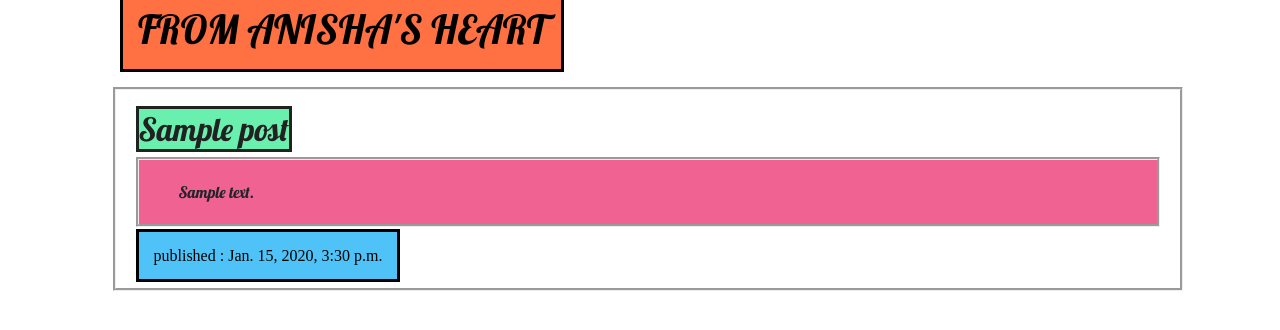
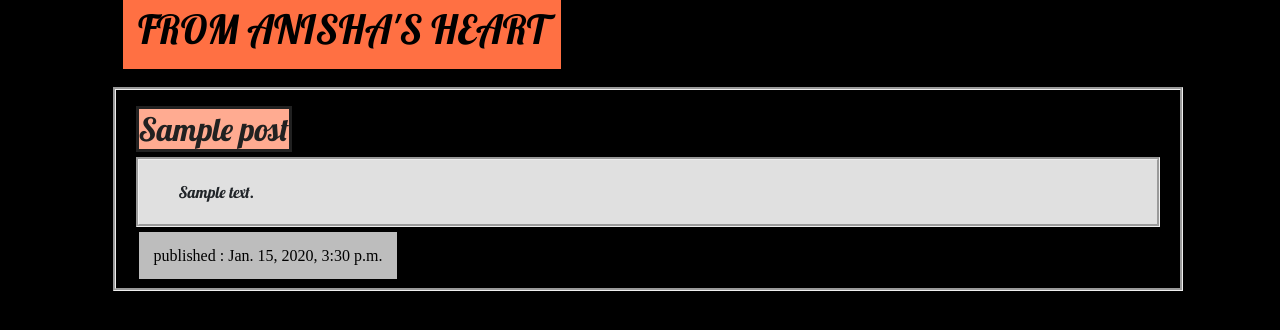
Before and after one commit to AnishaGarg06/my-first-blog, a Django app: page / in a window 1280 px wide. Shown: the top 330 px of the page. Run offline with Django 3.2, Linux system fonts and the light colour scheme; tables that the repository leaves empty hold one stand-in row (values such as "Sample post").

Commit message:
changes in css

```diff
--- a/blog/static/css/blog.css
+++ b/blog/static/css/blog.css
@@ -10,7 +10,7 @@ h1 a, h2 a {
 .post h2 a
 {
 	color: #212121;
-	background-color:#69F0AE;
+	background-color:#FFAB91;
 
 }
 
@@ -25,7 +25,7 @@ h1 a, h2 a {
 
 .post p
 {
-	background-color: #F06292;
+	background-color: #E0E0E0;
 	border-style: groove;
 	padding: 20px 2px 20px 40px;
 	font-family: 'lobster';
@@ -41,7 +41,7 @@ h1 a, h2 a {
 .post time
 {
 	color: #000000;
-	background-color: #4FC3F7;
+	background-color: #BDBDBD;
 	padding: 15px;
 	font-family: 'lobster two';
 	border-style: solid;
@@ -49,4 +49,5 @@ h1 a, h2 a {
 body
 {
 	padding-left: 15px;
+	background-color:#000000;
 }
--- a/blog/urls.py
+++ b/blog/urls.py
@@ -1,5 +1,5 @@
 from django.urls import path
-from. import views
+from . import views
 
 urlpatterns= [
 	path('', views.post_list, name='post_list'),
```
